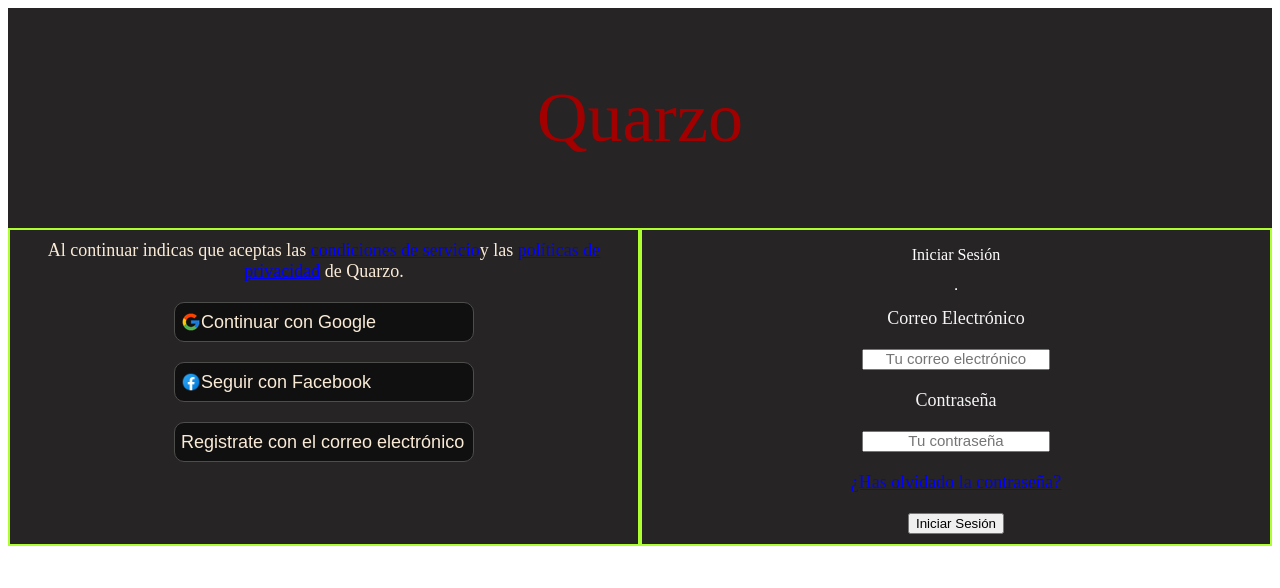
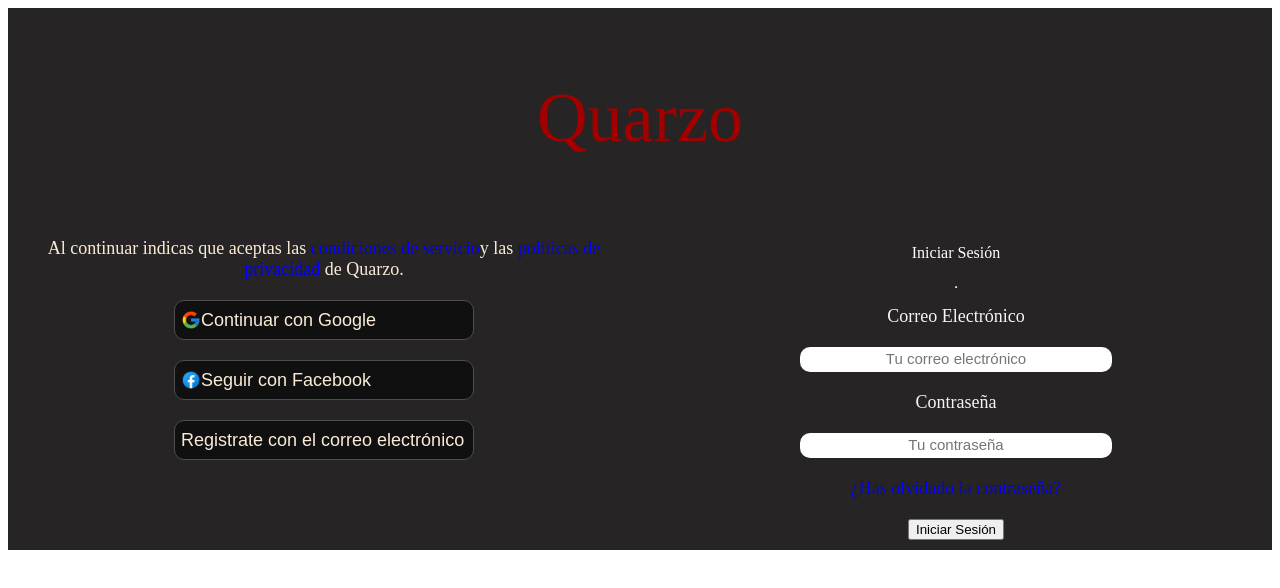
Before and after one commit to Eddieramirez29/Quarzo, a React (Vite) app: page / in a window 1280 px wide. Shown: the top 588 px of the page. Built offline with nearby package versions, Linux system fonts and the light colour scheme.

Commit message:
Working on responsive design

```diff
--- a/src/Quarzo/Log.module.css
+++ b/src/Quarzo/Log.module.css
@@ -6,12 +6,34 @@
   background-color: rgb(38, 36, 36);
 }
 
+a {
+  text-decoration: none;
+}
+
+a:hover {
+  text-decoration: underline;
+}
+
+input {
+  border-width: 2px;
+  border-radius: 5px;
+  border-color: transparent;
+}
+
+.containerMain_Email, .containerMain_Password {
+  width: 150px;
+}
+
+input:hover, input:focus {
+  border-color: #A20000;
+  outline: none;
+}
+
 header {
   display: flex;
   justify-content: center;
   align-items: center;
   color: #A20000;
-  font-size: 40px;
 }
 
 section {
@@ -20,7 +42,6 @@
 }
 
 .containerMain_register, .containerMain_logIn {
-  border: 2px solid greenyellow;
   display: flex;
   flex-direction: column;
   width: 50%;
@@ -98,6 +119,13 @@
   .containerMain_title {
     font-size: 50px;
   }
+  input {
+    border-width: 3px;
+    border-radius: 8px;
+  }
+  .containerMain_Email, .containerMain_Password {
+    width: 200px;
+  }
 }
 @media (min-width: 1024px) {
   .containerMain_register > button {
@@ -110,4 +138,11 @@
   .containerMain_title {
     font-size: 70px;
   }
+  input {
+    border-width: 4px;
+    border-radius: 10px;
+  }
+  .containerMain_Email, .containerMain_Password {
+    width: 300px;
+  }
 }/*# sourceMappingURL=Log.module.css.map */
--- a/src/Quarzo/Log.module.scss
+++ b/src/Quarzo/Log.module.scss
@@ -2,14 +2,20 @@
 $font-size-425:15px;
 $font-size-title-425:40px;
 $button-width-425:150px;
+$button-border-radius-425:5px;
+$border-width-425:2px;
 
 $button-width-768:200px;
 $font-size-768:17px;
 $font-size-title-768:50px;
+$button-border-radius-768:8px;
+$border-width-768:3px;
 
 $button-width-1024:300px;
 $font-size-1024:18px;
 $font-size-title-1024:70px;
+$button-border-radius-1024:10px;
+$border-width-1024:4px;
 
 .containerMain_title
 {
@@ -21,6 +27,33 @@
   background-color: rgb(38, 36, 36);
 }
 
+a
+{
+  text-decoration: none;
+}
+
+a:hover
+{
+  text-decoration: underline;
+}
+
+input
+{
+  border-width: $border-width-425;
+  border-radius: $button-border-radius-425;
+  border-color: transparent;
+}
+
+.containerMain_Email, .containerMain_Password
+{
+  width: $button-width-425;
+}
+
+input:hover, input:focus
+{
+  border-color: #A20000;
+  outline: none;
+}
 
 header
 {
@@ -28,22 +61,26 @@
   justify-content: center;
   align-items: center;
   color: #A20000;
-  font-size: 40px;
 }
 
 section
 {
-  // border: 2px solid greenyellow;
+  // // border: 2px solid greenyellow;
   display: flex;
   flex-direction: row;
 }
 
 .containerMain_register, .containerMain_logIn
 {
-  border: 2px solid greenyellow;
+  // border: 2px solid greenyellow;
   display: flex;
   flex-direction: column;
   width: 50%;
+}
+
+.formContainer
+{
+  // border: 2px solid greenyellow;
 }
 
 
@@ -132,6 +169,16 @@
   {
     font-size: $font-size-title-768;
   }
+
+  input
+  {
+    border-width: $border-width-768;
+    border-radius: $button-border-radius-768;
+  }
+  .containerMain_Email, .containerMain_Password
+  {
+    width: $button-width-768;
+  }
 }
 
 @media (min-width:1024px)
@@ -147,8 +194,18 @@
     font-size: $font-size-1024;
   }
 
+
   .containerMain_title
   {
     font-size: $font-size-title-1024;
   }
+  input
+  {
+    border-width: $border-width-1024;
+    border-radius: $button-border-radius-1024;
+  }
+  .containerMain_Email, .containerMain_Password
+  {
+    width: $button-width-1024;
+  }
 }
```
Also changed, not shown: 1 other file (tests, documents, lock files or other folders).
